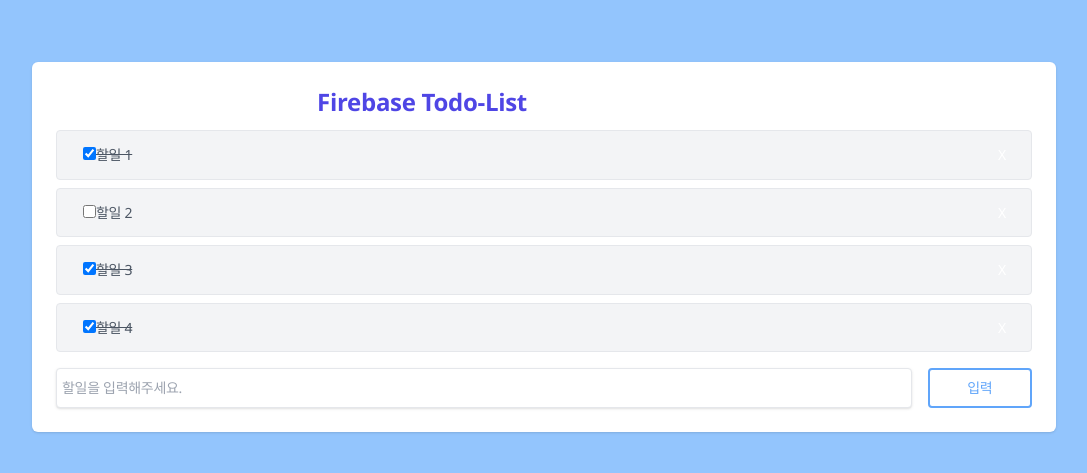
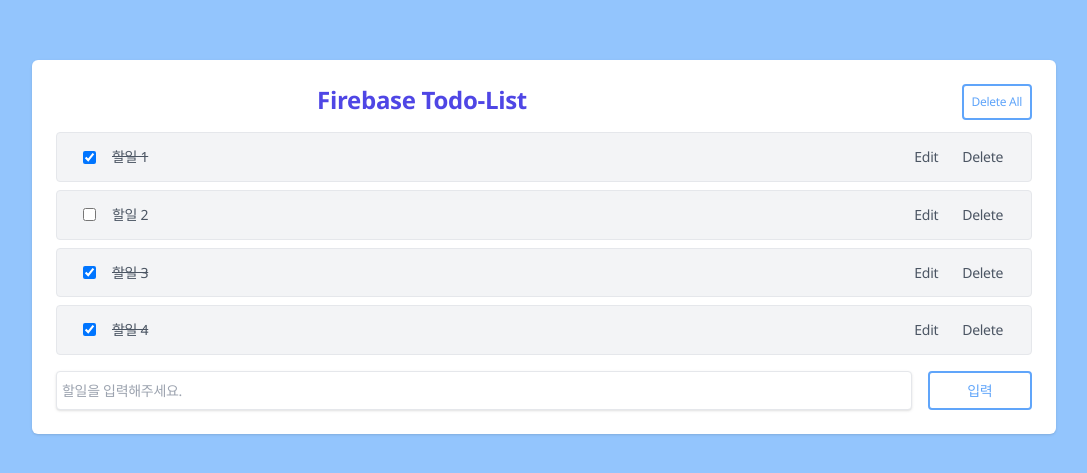
Before and after one commit to jd0097/fb-todo, a React (Create React App) app: page / in a window 1280 px wide. Shown: the part 153-626 px from the top of the page, without its empty margins (96-1183 px from the left). Built offline with nearby package versions, Linux system fonts and the light colour scheme.

Commit message:
feat : todo 목록 전체 삭제기능 추가
todo title 수정 기능 추가

```diff
--- a/src/App.js
+++ b/src/App.js
@@ -12,20 +12,24 @@
     { id: 4, title: "할일 4", completed: true },
   ]);
 
+  const handleRemoveClick = () => {
+    setTodoData([]);
+  }
   return (
 
     <div className="flex items-center justify-center w-screen h-screen bg-blue-300">
       <div className="w-4/5 p-6 bg-white rounded-[6px] shadow">
-        <div>
           <div className="flex justify-between mb-3">
-          <h1 className=" text-center w-3/4 text-2xl text-indigo-600 font-semibold">Firebase Todo-List</h1>
+          <h1 className=" text-center w-3/4 text-2xl text-indigo-600 font-semibold"> Firebase Todo-List
+          </h1>
+          <button className="p-2 text-blue-400 border-2 border-blue-400 rounded hover:text-white hover:bg-blue-400 text-[12px]" onClick={handleRemoveClick}>Delete All</button>
           </div>
           {/* 할일 목록 */}
           <List todoData={todoData} setTodoData={setTodoData} />
           {/* 할일 추가 */}
           <Form todoData={todoData} setTodoData={setTodoData} />
+
         </div>
-      </div>
     </div>
   );
 };
--- a/src/components/ListItem.js
+++ b/src/components/ListItem.js
@@ -1,23 +1,20 @@
-import React from "react";
+import React, { useState } from "react";
 
 const ListItem = ({ item, todoData, setTodoData }) => {
-  console.log("ListItem 랜더링")
-  const btnStyle = {
-    color: "#fff",
-    float: "right",
-    border: "none",
-    padding: "5px 9px",
-    borderRadius: "50%",
-    cursor: "pointer",
-  };
-  const getStyle = _completed => {
+  // console.log("ListItem 렌더링 ", item);
+  // 편집 상태 설정 state
+  const [isEdit, setIsEdit] = useState(false);
+  // 편집 상태 타이틀 설정 state
+  const [editTitle, setEditTItle] = useState(item.title);
+
+  const getStyles = _completed => {
     return {
       padding: "10px",
       textDecoration: _completed ? "line-through" : "none",
     };
   };
-  // 이벤트 핸들러
-  const handleClick = _id => {
+  // event handler
+  const handleDeleteClick = _id => {
     // 전달된 ID를 검색해서 목록에서 제거
     // 1. 전달된 id로 해당하는 목록 찾아서 제외
     // 2. 새로운 목록으로 갱신해서 화면 리랜더링
@@ -25,37 +22,94 @@
     const newTodoData = todoData.filter(item => item.id !== _id);
     setTodoData(newTodoData);
   };
+  const handleEditClick = () => {
+    setIsEdit(true);
+  };
+  const handleEditChange = e => {
+    setEditTItle(e.target.value);
+  };
+  const handleCancelClick = () => {
+    setIsEdit(false);
+
+  };
+  const handleSaveClick = _id => {
+    let newTodoData = todoData.map(item => {
+      if (item.id === _id) {
+        item.title = editTitle;
+      }
+      return item;
+    });
+
+    setTodoData(newTodoData);
+    setIsEdit(false);
+  };
   const handleCompleteChange = _id => {
-    // 중요한 것은 음.. id에 해당하는 것만 수정하면 되지 XXX
-    // state 는 항상 새롭게 만든 내용 즉, 배열로 업데이트 해야 한다.
+    // id에 해당하는 것만 수정하면 된다 (X)
+    // state 는 항상 새롭게 만든 내용 즉, 배열로 업데이트 해야 한다
     // 새로운 배열을 만들어서 set 하자.
     let newTodoData = todoData.map(item => {
       if (item.id === _id) {
-        // completed 를 갱신함.
+        // completed 를 갱신
         item.completed = !item.completed;
       }
       return item;
     });
     setTodoData(newTodoData);
   };
+
+  if (isEdit) {
+    // 편집중
     return (
-    <div className="flex items-center justify-between w-full mb-2 px-4 py-1 text-gray-600 bg-gray-100 border rounded">
-      <div className="items-center" style={getStyle(item.completed)}>
-        {/* defaultChecked : 체크박스에 기본체크 상태 설정 */}
+      <div className="flex items-center justify-between w-full mb-2 px-4 py-1 text-gray-600 bg-gray-100 border rounded ">
+        <div className="items-center w-3/5">
+          <input
+            className="w-full px-3 py-2 mr-3 text-gray-500 rounded"
+            type="text"
+            value={editTitle}
+            onChange={handleEditChange}
+          />
+        </div>
+        <div className="items-center">
+          <button className="px-3 py-2 float-right" onClick={handleCancelClick}>
+            Cancel
+          </button>
+          <button
+            className="px-3 py-2 float-right"
+            onClick={() => handleSaveClick(item.id)}
+          >
+            Save
+          </button>
+        </div>
+      </div>
+    );
+  } else {
+    // 일반상태
+    return (
+      <div className="flex items-center justify-between w-full mb-2 px-4 py-1 text-gray-600 bg-gray-100 border rounded ">
+        <div className="items-center flex" style={getStyles(item.completed)}>
+          {/* defaultChecked = 체크박스에 기본체크 상태 설정 */}
           <input
             type="checkbox"
             defaultChecked={item.completed}
             onChange={() => handleCompleteChange(item.id)}
+            style={{ marginRight: "4px" }}
           />
-        {item.title}
+          <span className="ml-3">{item.title}</span>
         </div>
         <div className="items-center">
-        <button style={btnStyle} onClick={() => handleClick(item.id)}>
-          X
+          <button
+            className="px-3 py-2 float-right"
+            onClick={() => handleDeleteClick(item.id)}
+          >
+            Delete
+          </button>
+          <button className="px-3 py-2 float-right" onClick={handleEditClick}>
+            Edit
           </button>
         </div>
       </div>
     );
+  }
 };
 
 // 리랜더링 최적화 적용
```
Lines whose indentation alone changed are shown as unchanged.
